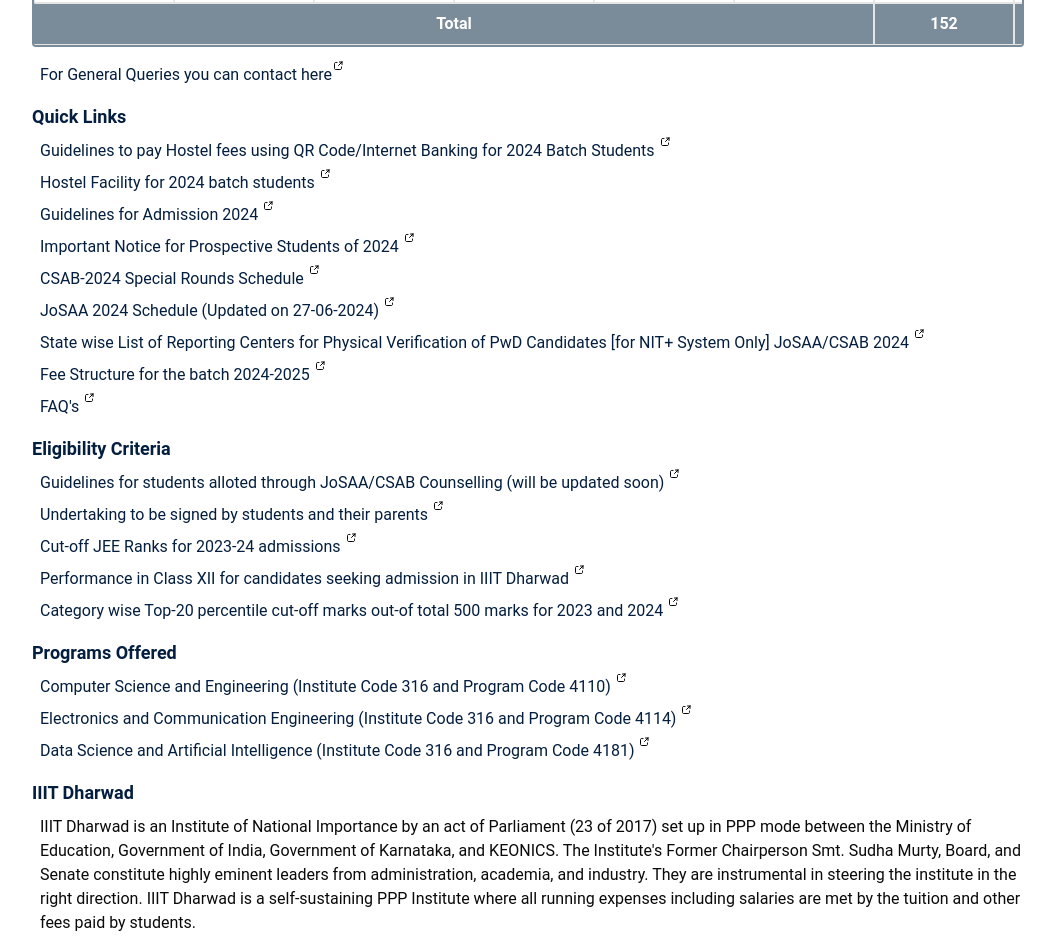
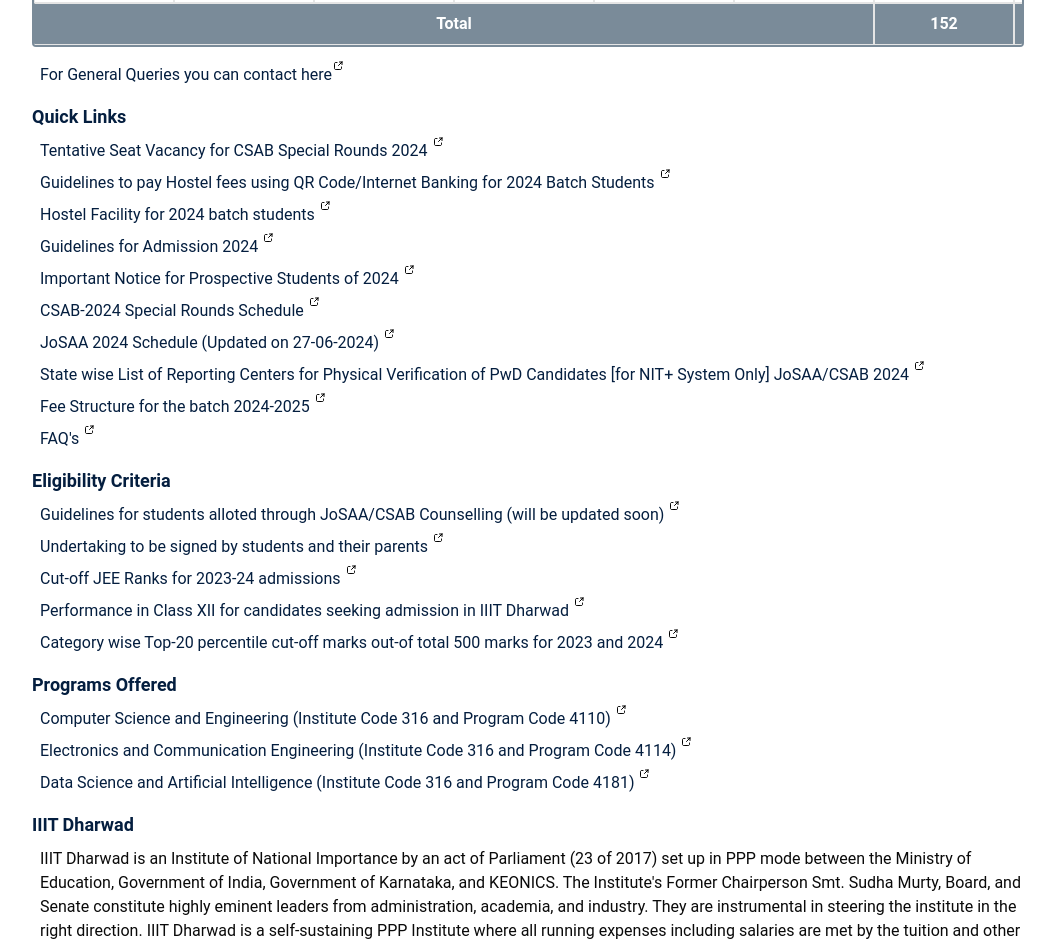
Before and after one commit to Velocity-IIITDWD/iiitdwd.ac.in, a Next.js app: page /admissions/btech in a window 1280 px wide. Shown: the part 2020-2959 px from the top of the page, without its empty margins (112-1167 px from the left). Built offline with nearby package versions, Linux system fonts and the light colour scheme.

Commit message:
data(admissions): CSAB 2024 tentative vacancy quick link

```diff
--- a/data/admissions.ts
+++ b/data/admissions.ts
@@ -82,47 +82,52 @@ export const links: linksStructure[] = [
     type: 'Quick Links',
     links: [
       {
-        id: 6,
+        id: 1,
+        link: '/docs/CSAB_Tentative_Vacancy_2024.pdf',
+        displayText: 'Tentative Seat Vacancy for CSAB Special Rounds 2024',
+      },
+      {
+        id: 2,
         link: '/docs/Guidelines for hostel feesInternet Banking.pdf',
         displayText: 'Guidelines to pay Hostel fees using QR Code/Internet Banking for 2024 Batch Students',
       },
       {
-        id: 1,
+        id: 3,
         link: '/docs/Hostel Facility for 2024 batch students.pdf',
         displayText: 'Hostel Facility for 2024 batch students',
       },
       {
-        id: 2,
+        id: 4,
         link: '/docs/Guidelines for admission 2024-25.pdf',
         displayText: 'Guidelines for Admission 2024',
       },
       {
-        id: 3,
+        id: 5,
         link: '/docs/Important_Notice_For_Prospective_Students_22-07-24.pdf',
         displayText: 'Important Notice for Prospective Students of 2024',
       },
       {
-        id: 4,
+        id: 6,
         link: '/docs/CSAB_Schedule_2024.pdf',
         displayText: 'CSAB-2024 Special Rounds Schedule',
       },
       {
-        id: 5,
+        id: 7,
         link: '/docs/Josaa_Schedule-Updated_on_27thJune2024.pdf',
         displayText: 'JoSAA 2024 Schedule (Updated on 27-06-2024)',
       },
       {
-        id: 6,
+        id: 8,
         link: '/docs/State-wise-List-of-Reporting-Centers.pdf',
         displayText: 'State wise List of Reporting Centers for Physical Verification of PwD Candidates [for NIT+ System Only] JoSAA/CSAB 2024',
       },
       {
-        id: 7,
+        id: 9,
         link: '/docs/FEE_2024-25_Sheet1.pdf',
         displayText: 'Fee Structure for the batch 2024-2025',
       },
       {
-        id: 8,
+        id: 10,
         link: '/faq',
         displayText: "FAQ's",
       },
```
